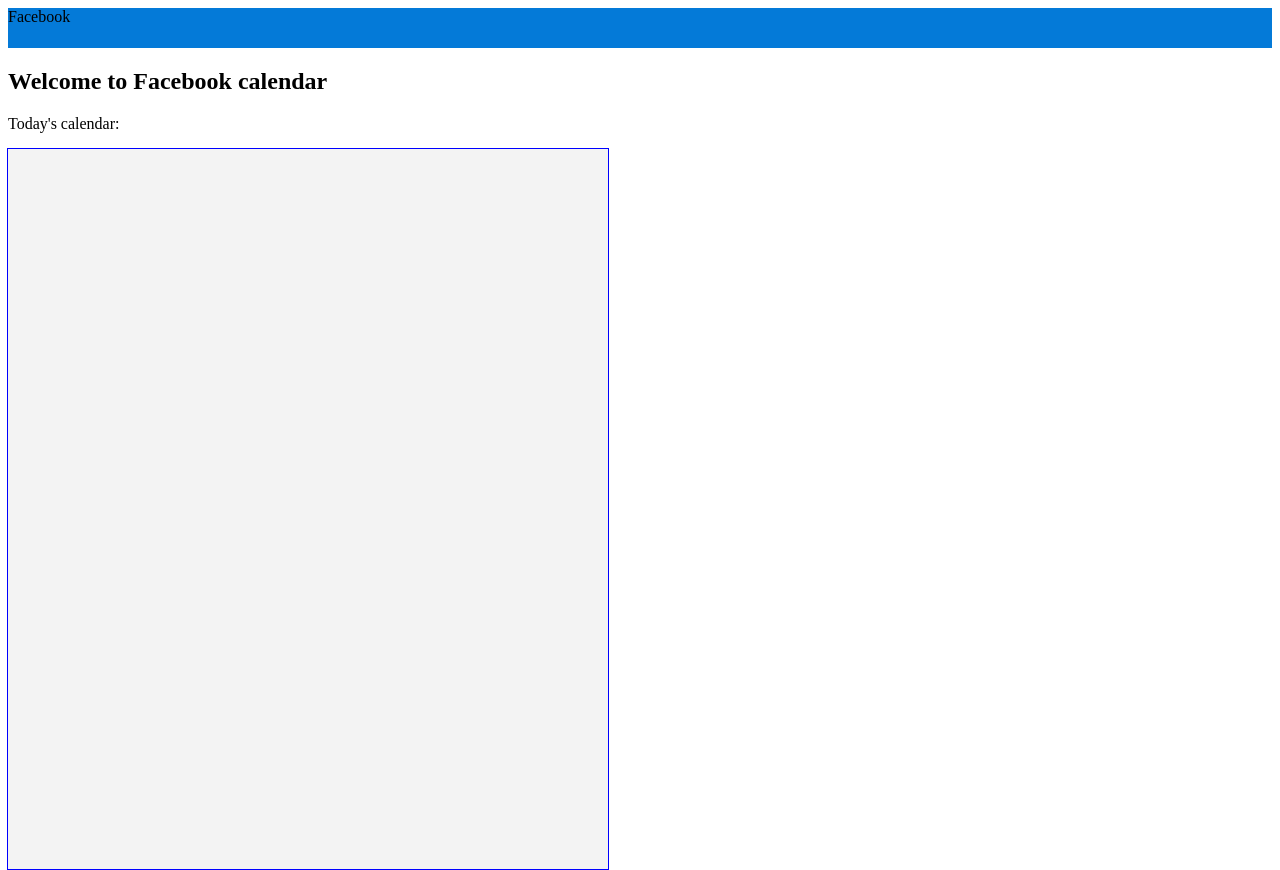
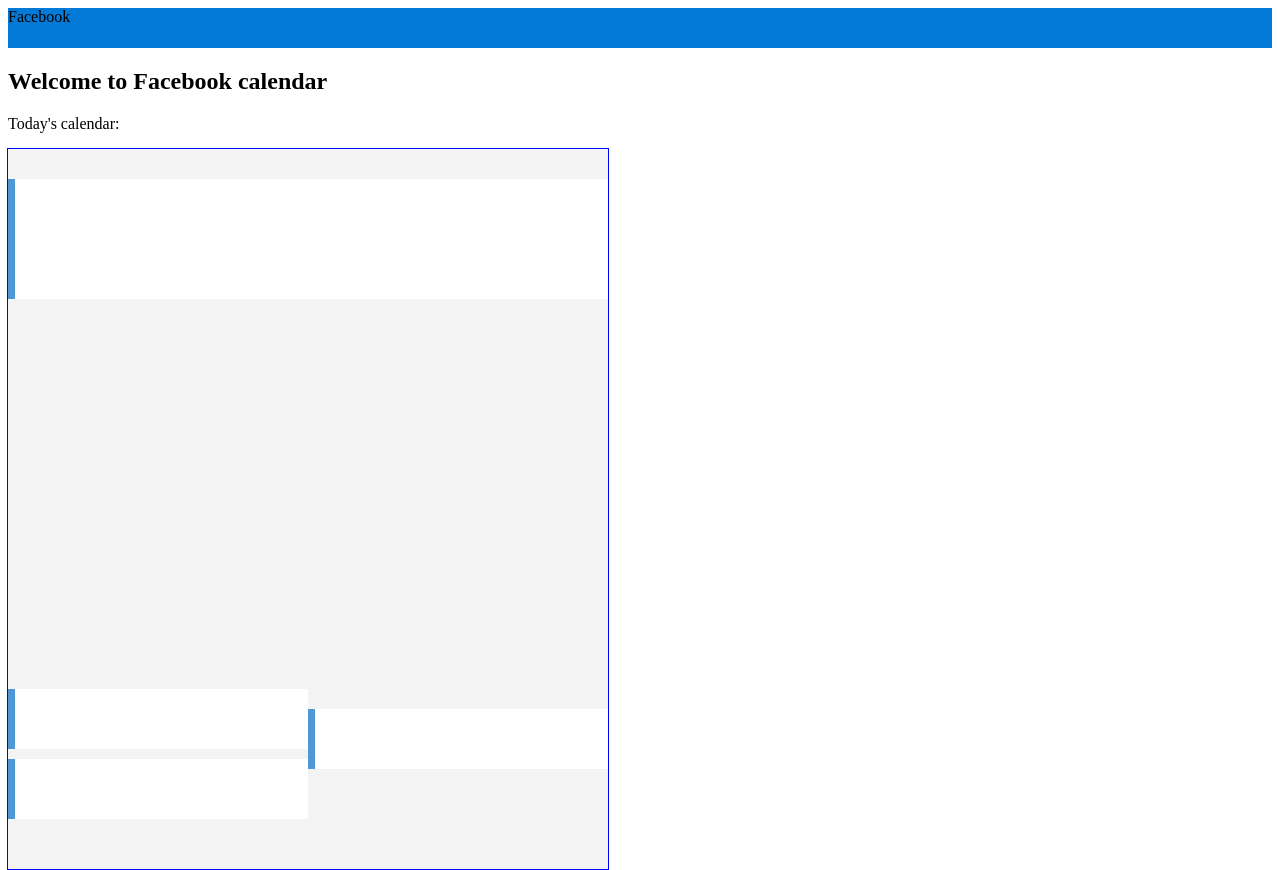
Before and after one commit to alexcusack/algorithms, a plain HTML site: page facebook/index.html in a window 1280 px wide. Drawn offline with nearby package versions, Linux system fonts and the light colour scheme.

Commit message:
clear dom nodes

```diff
--- a/facebook/calendar.css
+++ b/facebook/calendar.css
@@ -1,4 +1,10 @@
+*{
+  box-sizing: border-box;
+
+}
+
 .calendar-container{
+  position: relative;
   outline: blue 1px solid;
   height: 720px;
   width: 600px;
@@ -6,18 +12,24 @@
 }
 
 .event-node{
-  outline: red 1px solid;
+  /*outline: red 1px solid;*/
   background-color: white;
   display: none;
   position: absolute;
 }
+
+.template{
+  /*outline: red 1px solid;*/
+  display: none;
+}
+
 
 .navbar{
   background-color: #047AD8;
   height: 40px;
 }
 
-.right-boarder{
+.right-border{
   height: 100%;
   background-color: #5097D6;
   width: 7px;
--- a/facebook/calendar.js
+++ b/facebook/calendar.js
@@ -1,15 +1,8 @@
 //sample
-// [
-//   {start: 000, end: 200 },
-//   {start: 100, end: 300 },
-//   {start: 120, end: 350 },
-//   {start: 190, end: 200 },
-//   {start: 200, end: 400 },
-//   {start: 500, end: 600 },
-//   {start: 500, end: 600 },
-// ]
+// [{start: 000, end: 200 },{start: 100, end: 300 },{start: 120, end: 350 },{start: 190, end: 200 },{start: 200, end: 400 },{start: 500, end: 600 },{start: 500, end: 600 },]
 
 var layOutDay = function(events, width, height){
+
   height = height || 720
   width  = width  || 600
 
@@ -56,23 +49,27 @@ var formatOverlappingEvents = function(listOfEvents, baseWidth){
   var newWidth = baseWidth/listOfEvents.length
   var left = 0
   return listOfEvents.reduce(function(list, currentEvent){
-    var formattedEvent = eventBuilder(currentEvent, left, newWidth-1)
+    var formattedEvent = eventBuilder(currentEvent, left, newWidth)
     left = left + newWidth /* update left starting point*/
     return list.concat(formattedEvent)
   },[])
 }
 
 var renderEvents = function(eventList){
+  $('.calendar-container').empty()
   eventList.forEach(function(eventNode){
-    var newNode = $('.event-node').clone()
-    $(newNode).css('margin-top', eventNode['top'])
-    $(newNode).css('margin-left', eventNode['left'])
+    var newNode = $('.template').clone()
+    $(newNode).addClass('event-node')
+    $(newNode).css('top', eventNode['top'])
+    $(newNode).css('left', eventNode['left'])
     $(newNode).css('height', eventNode['height'])
     $(newNode).css('width', eventNode['width'])
     $(newNode).toggle()
     $('.calendar-container').append(newNode)
   })
 }
+
+
 
 
 
--- a/facebook/display.html
+++ b/facebook/index.html
@@ -7,6 +7,7 @@
   <script src="https://ajax.googleapis.com/ajax/libs/jquery/2.1.3/jquery.min.js"></script>
   <script src="calendar.js"></script>
 
+
   <title>Facebook Calendar </title>
 </head>
   <body>
@@ -14,12 +15,13 @@
     <div class="container">
       <h2>Welcome to Facebook calendar</h2>
       <p>Today's calendar:</p>
-      <div class="calendar-container">
-        <div class="event-node">
-          <div class='right-boarder'></div>
+        <div class="template">
+          <div class='right-border'></div>
           <div></div>
         </div>
+      <div class="calendar-container">
       </div>
     </div>
+    <script type="text/javascript">layOutDay([ {start: 30, end: 150}, {start: 540, end: 600}, {start: 560, end: 620}, {start: 610, end: 670} ])</script>
   </body>
 </html>
```
Also changed, not shown: facebook/js_facebook.js (+13 -0 lines).
